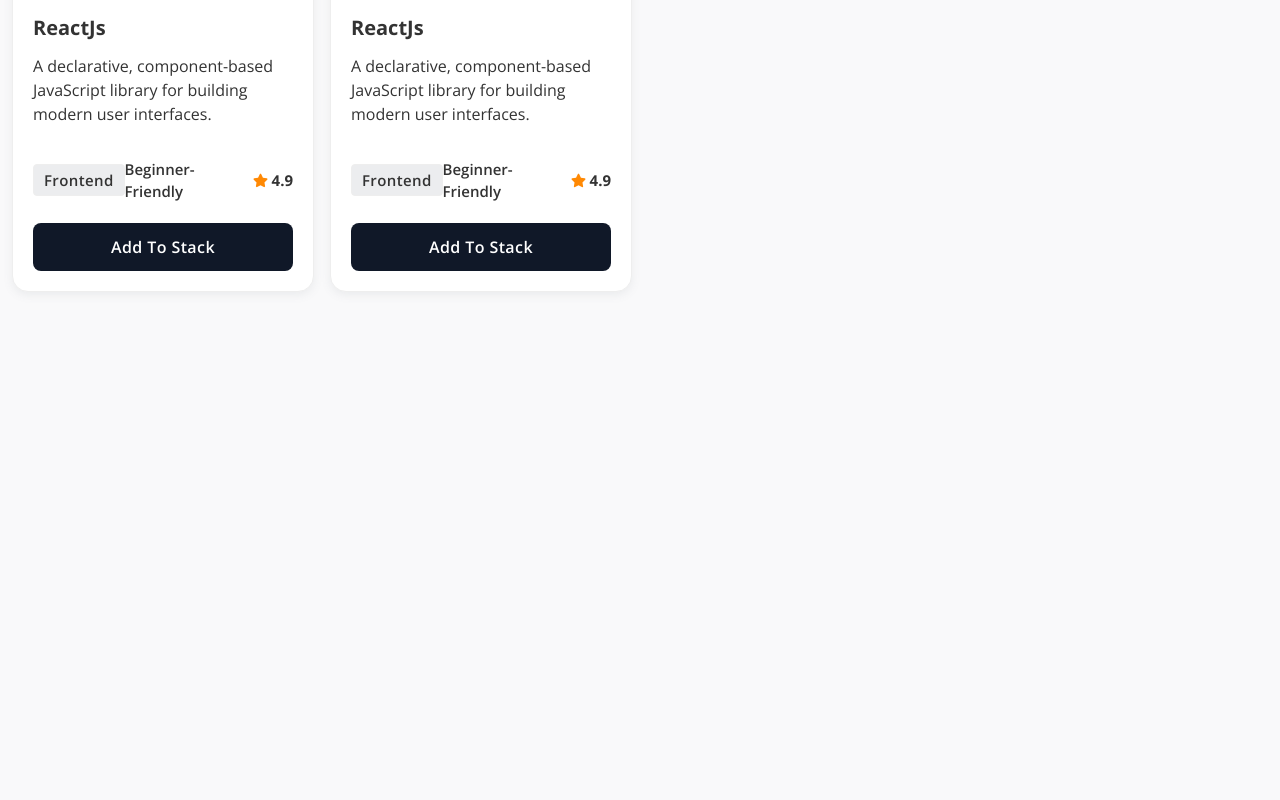
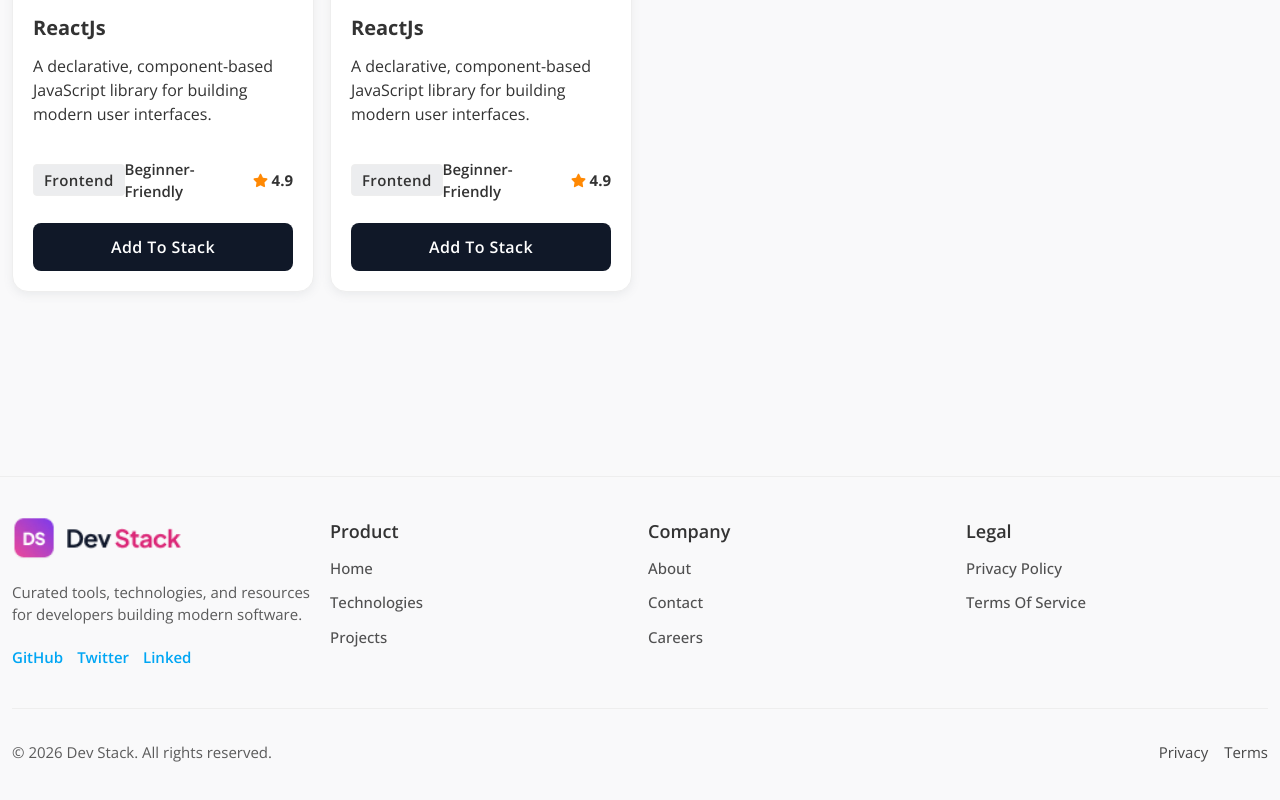
Before and after one commit to emranhossain-ador/devstack, a React (Vite) app: page / in a window 1280 px wide. Shown: the part 1308-2108 px from the top of the page. Before the commit the page ends 1656 px from the top, so only its background shows below. Built offline with nearby package versions, Linux system fonts and the light colour scheme.

Commit message:
Footer Section Add

```diff
--- a/src/components/layout/Footer.tsx
+++ b/src/components/layout/Footer.tsx
@@ -0,0 +1,58 @@
+import FooterLogo from "../../assets/images/logo-text.png";
+
+const Footer = () => {
+    return (
+        <div className="container mx-auto px-3 mt-32 py-10 border-t border-border">
+           <div className="grid grid-cols-2 md:grid-cols-4 gap-4 border-b border-border pb-10">
+
+                <div >
+                    <img src={FooterLogo} alt="logo" className="h-auto md:h-11 w-auto" />
+                    <p className="text-foreground/80 text-[15px] py-5">Curated tools, technologies, and resources for developers building modern software.</p>
+                    <div className="flex items-center gap-3.5">
+                        <a href="" className="font-semibold text-[15px] text-sky-500 hover:text-sky-600">GitHub</a>
+                        <a href="" className="font-semibold text-[15px] text-sky-500 hover:text-sky-600">Twitter</a>
+                        <a href="" className="font-semibold text-[15px] text-sky-500 hover:text-sky-600">Linked</a>
+                    </div>
+                </div>
+
+                <div className="space-y-3">
+                    <h5 className="text-lg font-semibold text-foreground">Product</h5>
+                    <ul className="space-y-3">
+                        <li className="text-[15px] cursor-pointer w-fit font-medium text-foreground/85 transition-all hover:text-sky-500">Home</li>
+                        <li className="text-[15px] cursor-pointer w-fit font-medium text-foreground/85 transition-all hover:text-sky-500">Technologies</li>
+                        <li className="text-[15px] cursor-pointer w-fit font-medium text-foreground/85 transition-all hover:text-sky-500">Projects</li>
+                    </ul>
+                </div>
+
+                <div className="space-y-3">
+                    <h5 className="text-lg font-semibold text-foreground">Company</h5>
+                    <ul className="space-y-3">
+                        <li className="text-[15px] cursor-pointer w-fit font-medium text-foreground/85 transition-all hover:text-sky-500">About</li>
+                        <li className="text-[15px] cursor-pointer w-fit font-medium text-foreground/85 transition-all hover:text-sky-500">Contact</li>
+                        <li className="text-[15px] cursor-pointer w-fit font-medium text-foreground/85 transition-all hover:text-sky-500">Careers</li>
+                    </ul>
+                </div>
+
+                <div className="space-y-3">
+                    <h5 className="text-lg font-semibold text-foreground">Legal</h5>
+                    <ul className="space-y-3">
+                        <li className="text-[15px] cursor-pointer w-fit font-medium text-foreground/85 transition-all hover:text-sky-500">Privacy Policy</li>
+                        <li className="text-[15px] cursor-pointer w-fit font-medium text-foreground/85 transition-all hover:text-sky-500">Terms Of Service</li>
+                    </ul>
+                </div>
+
+           </div>
+
+            <div className="flex items-center justify-between pt-8">
+                <p className="text-foreground/80 text-[15px]">© 2026 Dev Stack. All rights reserved.</p>
+                <div className="flex items-center gap-4">
+                    <a href="" className="text-[15px] text-foreground/90">Privacy</a>
+                    <a href="" className="text-[15px] text-foreground/90">Terms</a>
+                </div>
+            </div>
+
+        </div>
+    );
+};
+
+export default Footer;
--- a/src/pages/HomePage.tsx
+++ b/src/pages/HomePage.tsx
@@ -1,5 +1,6 @@
 import HeroSection from "../components/home/HeroSection";
 import TechnologySection from "../components/home/TechnologySection";
+import Footer from "../components/layout/Footer";
 import Navbar from "../components/layout/Navbar";
 
 const HomePage = () => {
@@ -18,6 +19,8 @@
 
             </main>
 
+            <Footer/>
+
         </>
     );
 };
```
